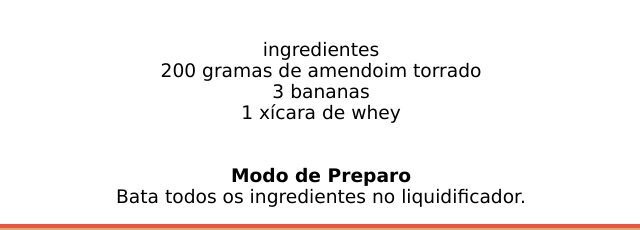
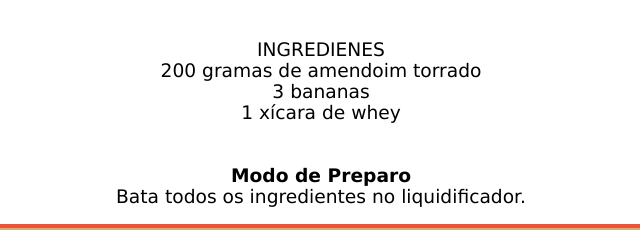
Before and after one commit to Jucimararc/Formacao_nre, a plain HTML site: page index.html in a window 1280 px wide. Shown: the part 166-396 px from the top of the page, 319-959 px from the left. Drawn offline with Linux system fonts and the light colour scheme.

Commit message:
ALTEREI PARA MAIUSCULA

```diff
--- a/index.html
+++ b/index.html
@@ -18,7 +18,7 @@
         <h3 class="tituloreceita1">Receita com apenas 3 ingredientes</h3>
         <br><br>
         <ul class="ingrediente1">
-            <li>ingredientes</li>
+            <li>INGREDIENES</li>
             <li>200 gramas de amendoim torrado</li>
             <li>3 bananas</li>
             <li>1 xícara de whey</li>
```
